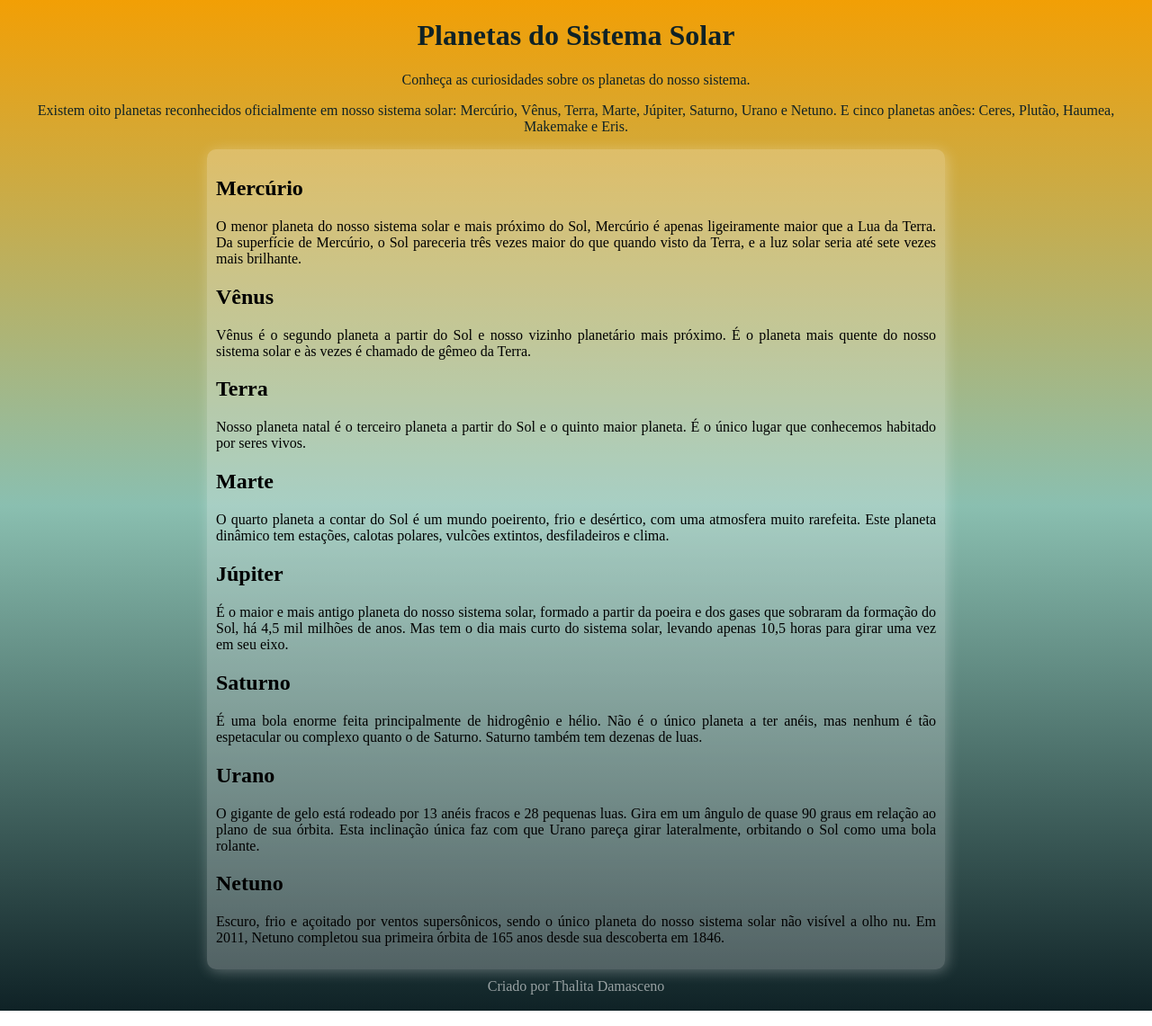
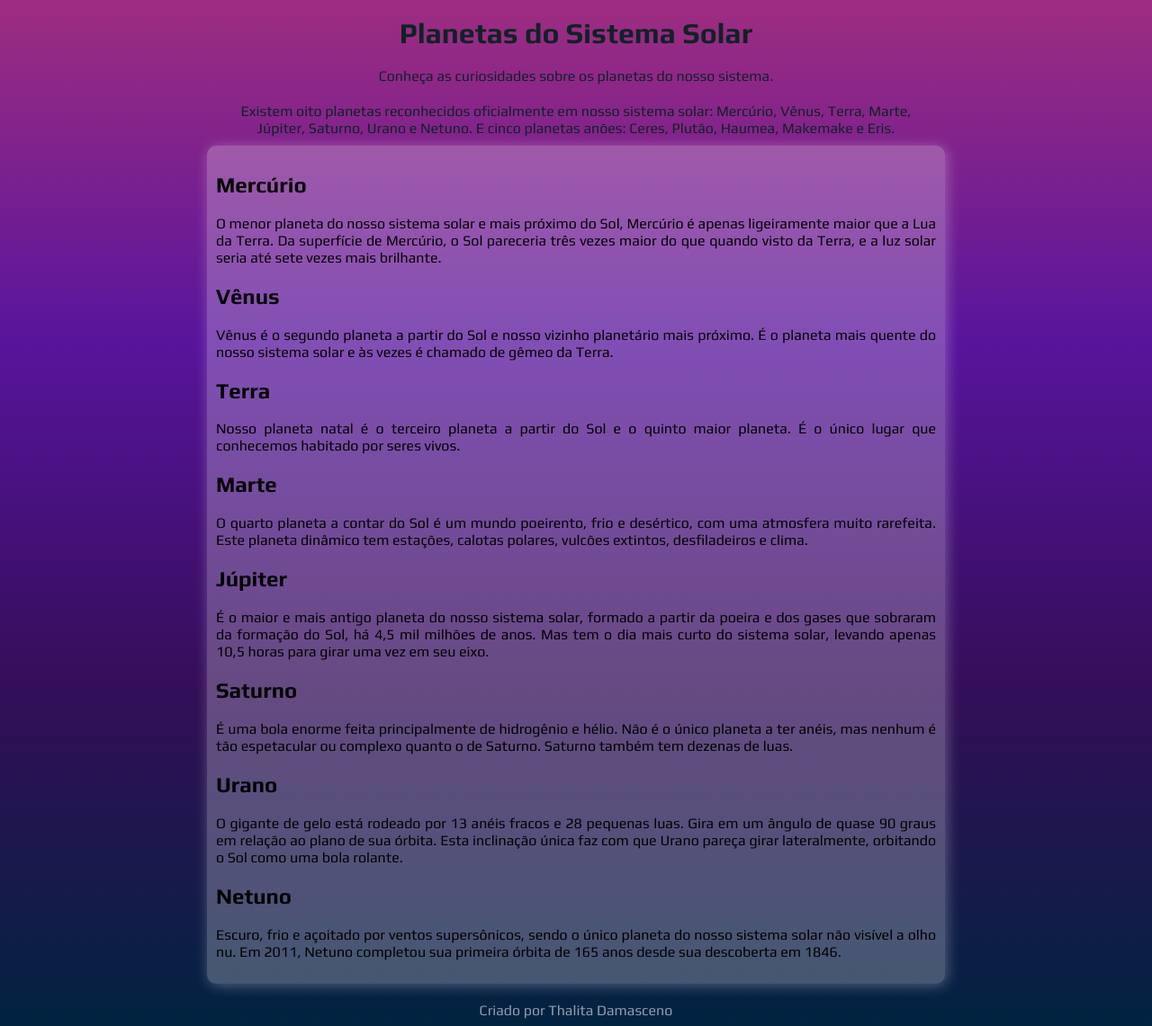
Before and after one commit to thalitaad/sistema-solar, a plain HTML site: page index.html in a window 1280 px wide. Shown: the whole page at 90% size. Drawn offline with Linux system fonts and the light colour scheme.

Commit message:
add styles and spaces to content

```diff
--- a/style.css
+++ b/style.css
@@ -1,12 +1,44 @@
 @charset "UTF-8";
 
+/* *{
+    border: solid 1px red;
+} */
+
 body {
-     background-image: linear-gradient(to bottom, #F29F05, #8ABFB0, #0F2226); /* fundo gradiente */
+     background-image: linear-gradient(to bottom, #9e2d80, #58149c, #340E59, #012340); /* fundo gradiente */
 }
 
-header {
+header h1 {
     text-align: center; /* alinha o texto */
     color: #0F2226; /* dar cor ao texto */
+    font-family: "Play", sans-serif;
+    font-weight: 700;
+    font-style: normal;
+    padding: 10px;
+    margin: auto;
+}
+
+header p {
+    color: #0F2226;
+    font-family: "Play", sans-serif;
+    font-weight: 400;
+    font-style: normal;
+    text-align: center;
+    padding: 10px;
+    margin: auto;
+    width: 800px;
+}
+
+main h2 {
+    font-family: "Play", sans-serif;
+    font-weight: 700;
+    font-style: normal;
+}
+
+main p {
+    font-family: "Play", sans-serif;
+    font-weight: 400;
+    font-style: normal;
 }
 
 #article {
@@ -19,10 +51,12 @@ header {
     text-align: justify; /* alinha o texto */
 }
 
+footer {
+    font-family: "Play", sans-serif;
+    font-weight: 400;
+    font-style: normal;
 
-
-footer {
     text-align: center;
-    padding: 10px;
+    margin-top: 20px;
     color: #ffffff8f;
 }
```
